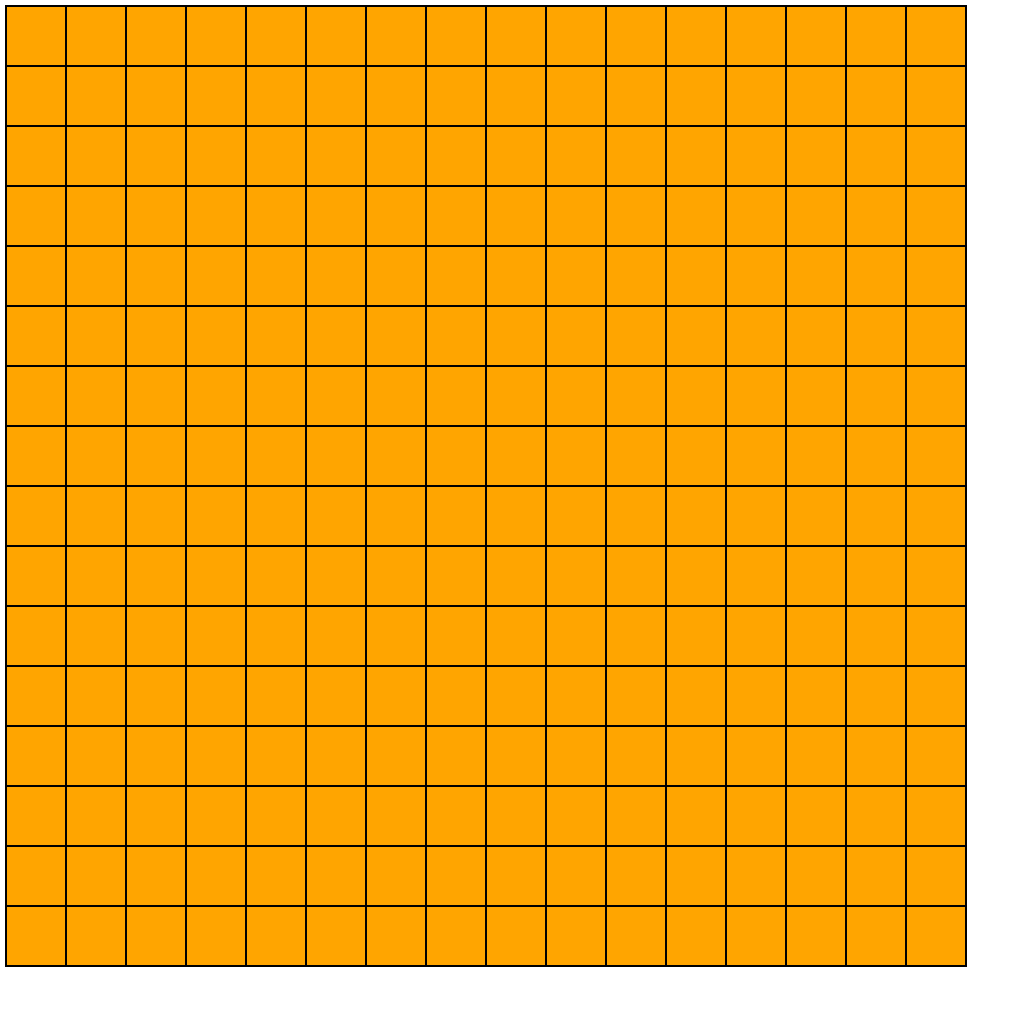
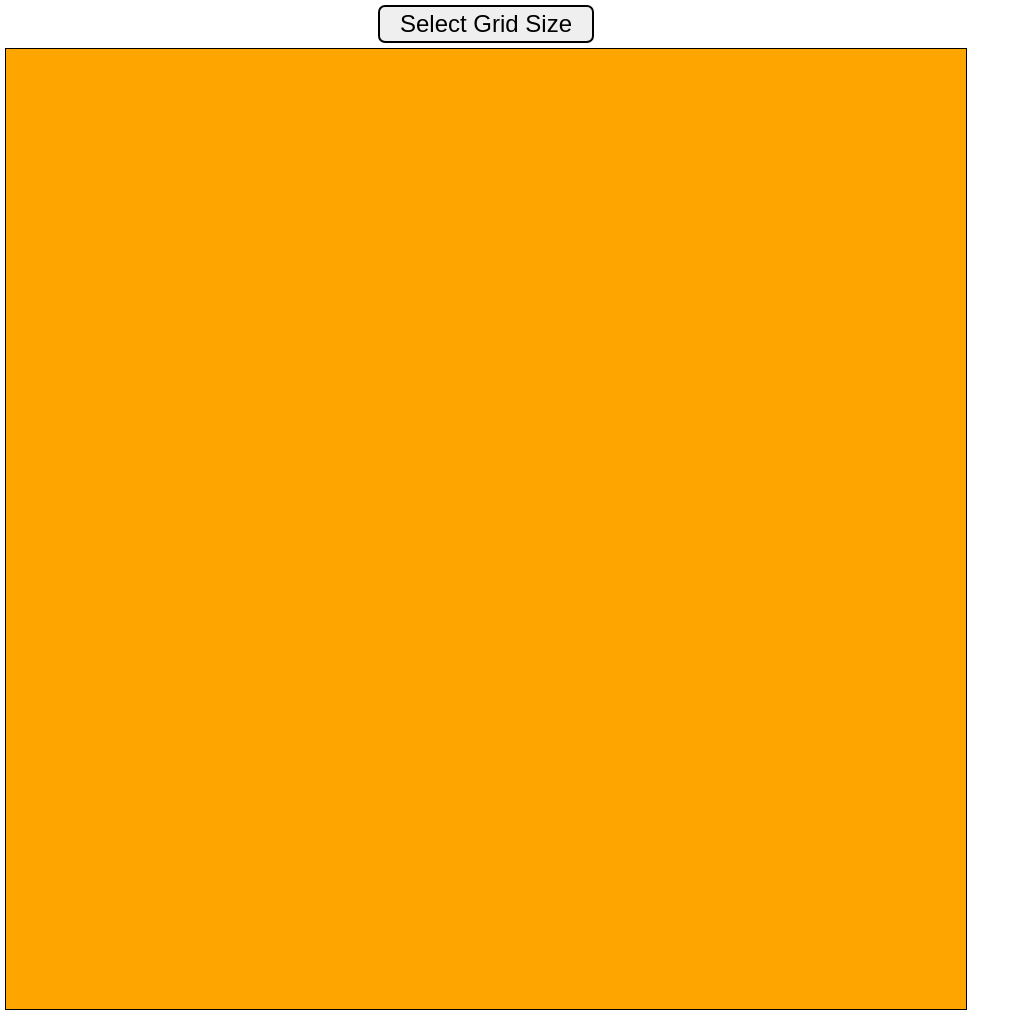
Before and after one commit to one1putt/etch-a-sketch, a plain HTML site: page index.html in a window 1280 px wide. Shown: the whole page, without its empty margins (0-1025 px from the left). Before the commit the page ends 967 px from the top, so only its background shows below. Drawn offline with Linux system fonts and the light colour scheme.

Commit message:
added selector button
there is now a button so the  user can add their preferred resolution (up to 100). when the resolution is changed, the grid is cleared are redrawn to get ready for a new round.

```diff
--- a/index.html
+++ b/index.html
@@ -9,6 +9,9 @@
 </head>
 <body>
 
+    <div class="button">
+        <button>Select Grid Size</button>
+    </div>
     <div class="container">
 
     </div>
--- a/javascript.js
+++ b/javascript.js
@@ -1,30 +1,46 @@
-// const container div
 const grid = document.querySelector('.container')
-let gridSize = 16
-let cellSize = 960 / gridSize
-// loop gridSize for cells
-for (let i = 0; i < (gridSize * gridSize); i++) {
+let gridSize = 16 //set the default grid size in case a user does not select
+const button = document.querySelector('button')
+
+button.addEventListener('click', getGridSize)
+
+// initialize the grid for drawing
+drawGrid()
+
+// draw all the cells (pixels), style them and add event listener to change background
+function drawGrid () {
+    for (let i = 0; i < (gridSize * gridSize); i++) {
     const div = document.createElement('div')
-    // div.setAttribute('class', 'cell')
-    div.style.cssText = `width: ${cellSize}px;
+    grid.appendChild(div)
+    div.addEventListener('mouseenter', changeBackgroundColor)
+    styleCell(div)
+    }
+}
+
+function styleCell (cell) {
+    let cellSize = 960 / gridSize
+    cell.style.cssText = `width: ${cellSize}px;
                         height: ${cellSize}px;
                         border-style: solid;
-                        border-width: 1px;
+                        border-width: 0px;
                         background-color: orange`
-    grid.appendChild(div)
-    div.addEventListener('mouseenter', changeBackgroundColor)
 }
-// div.style.cssText = `width: ${cellSize};
-// height: ${cellSize};
-// border-style: solid;
-// background-color: orange`
-// (gridSize * gridSize)
-// create element
-// place Element
-// addEventListener for entering or exiting cellSize
 
-// function for changing background color
-//     change color
+// event listener function for when the mouse enters a cell
 function changeBackgroundColor (e) {
     e.target.style.backgroundColor = 'black'
 }
+
+// if the user clicks the button to enter grid gridSize, this gets executed.
+function getGridSize () {
+    do {
+        gridSize = parseInt(prompt('Enter the grid size (up to 100): '))
+    } while (gridSize <=0 || gridSize > 100)
+    clearGrid()
+    drawGrid()
+}
+
+// need to clear the grid if you resize it otherwise it will just add the new cells to the end of the last one rather than replace them.
+function clearGrid () {
+    grid.innerHTML = ''
+}
--- a/sytles.css
+++ b/sytles.css
@@ -32,3 +32,19 @@ body {
     border-style: solid;
     border-width: 1px;
 }
+
+.button {
+    width: 962px;
+    margin: 5px;
+    display: flex;
+    justify-content: center;
+}
+
+button {
+    font-size: 24px;
+    padding: 3px 20px;
+    border-width: 2px;
+    border-style: solid;
+    border-color: black;
+    border-radius: 7px;
+}
```
